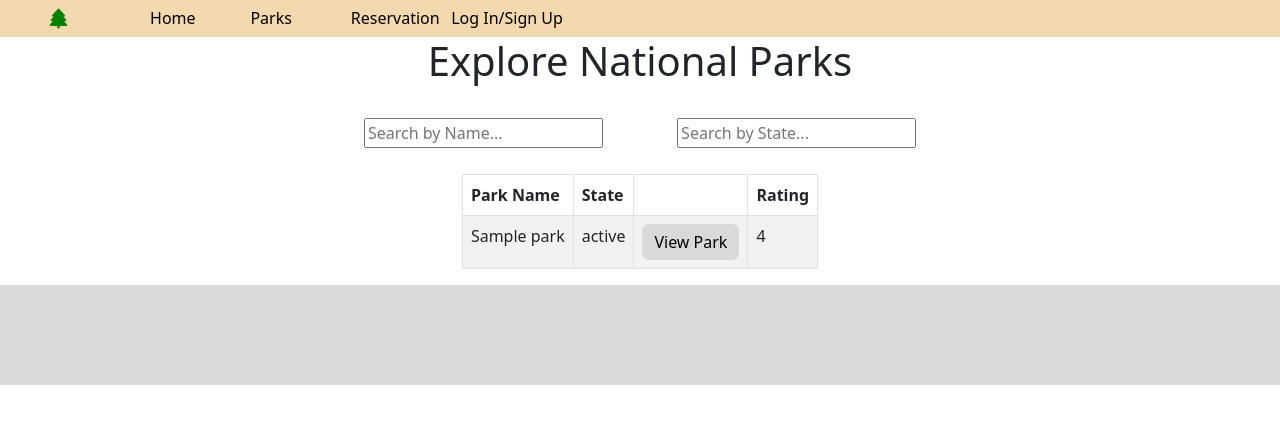
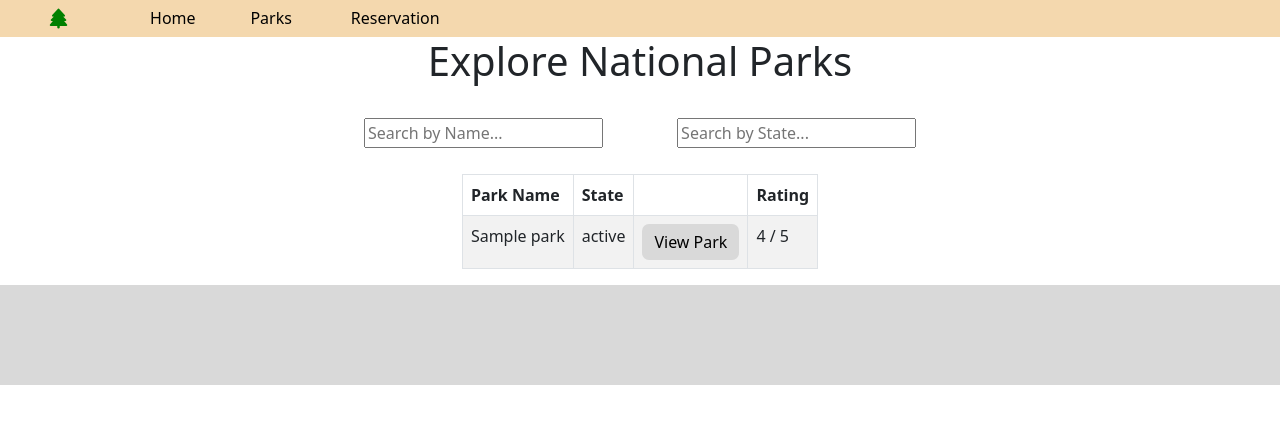
Before and after one commit to amaredia3/HappyCampers, a Django app: page /parks in a window 1280 px wide. Shown: the top 424 px of the page. Run offline with Django 4.2, Linux system fonts and the light colour scheme; tables that the repository leaves empty hold one stand-in row (values such as "Sample post"); some libraries are stand-ins or nearby versions.

Commit message:
add /5 on parks page averages, removed login/signup from header

```diff
--- a/app/templates/nationalParks.html
+++ b/app/templates/nationalParks.html
@@ -61,9 +61,6 @@
             <div class = "col-1">
                 <a class = "navbar-link" href = "/reservations">Reservation</a>
 
-            </div>
-            <div class = "col-8">
-                <a class = "navbar-link" href = "/signup">Log In/Sign Up</a>
             </div>
         </div>
 
--- a/app/templates/parks.html
+++ b/app/templates/parks.html
@@ -54,9 +54,6 @@
             <div class = "col-1">
                 <a class = "navbar-link" href = "reservations">Reservation</a>
 
-            </div>
-            <div class = "col-8">
-                <a class = "navbar-link" href = "signup">Log In/Sign Up</a>
             </div>
         </div>
 
@@ -158,7 +155,7 @@
             </form>
 
           </th>
-          <td>{{ park.park_avgrating|floatformat }}</td>
+          <td>{{ park.park_avgrating|floatformat }} / 5</td>
         </tr>
         {% endfor %}
       </tbody>
```
